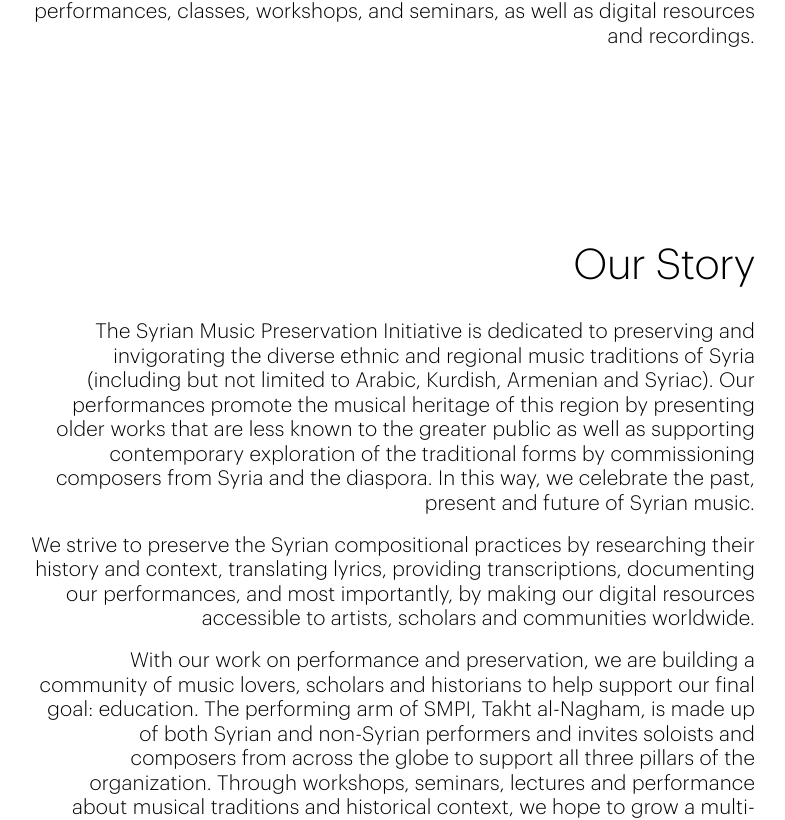
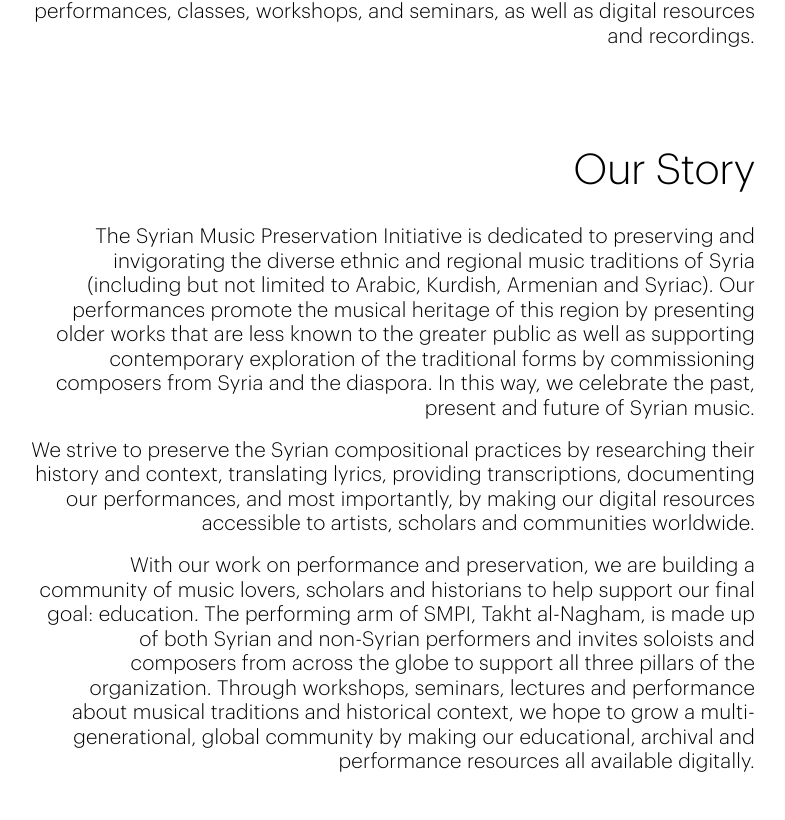
Before and after one commit to SyrianMusic/syrian-music-www, a Next.js app: page /about in a window 1280 px wide. Shown: the part 748-1568 px from the top of the page, without its empty margins (247-1032 px from the left). Built offline with nearby package versions, Linux system fonts and the light colour scheme.

Commit message:
scale about page

```diff
--- a/components/Bio.js
+++ b/components/Bio.js
@@ -4,7 +4,7 @@
 import Image from './Image';
 import Typography from './Typography';
 
-const innerMargin = 40;
+const innerMargin = 20;
 
 const Bio = ({ className, flipped, image, text, title }) => {
   return (
@@ -35,7 +35,7 @@
 
           article :global(.component-Bio-image) {
             height: auto;
-            width: ${theme.pxToRem(370 * 2)};
+            width: ${theme.pxToRem(370)};
             margin-left: auto;
           }
 
--- a/pages/about/index.js
+++ b/pages/about/index.js
@@ -102,7 +102,7 @@
     <style jsx>
       {`
         section {
-          margin-top: ${theme.pxToRem(190)};
+          margin-top: ${theme.pxToRem(95)};
         }
 
         section :global(.page-About-bio .component-Bio-title) {
--- a/styles/theme.js
+++ b/styles/theme.js
@@ -22,7 +22,7 @@
     contentWidthMin: 320,
     contentWidthMax: 960, // 1920 / 2
     gutterWidth: {
-      mobile: 76.27,
+      mobile: 38,
       desktop: 118,
     },
   },
```
